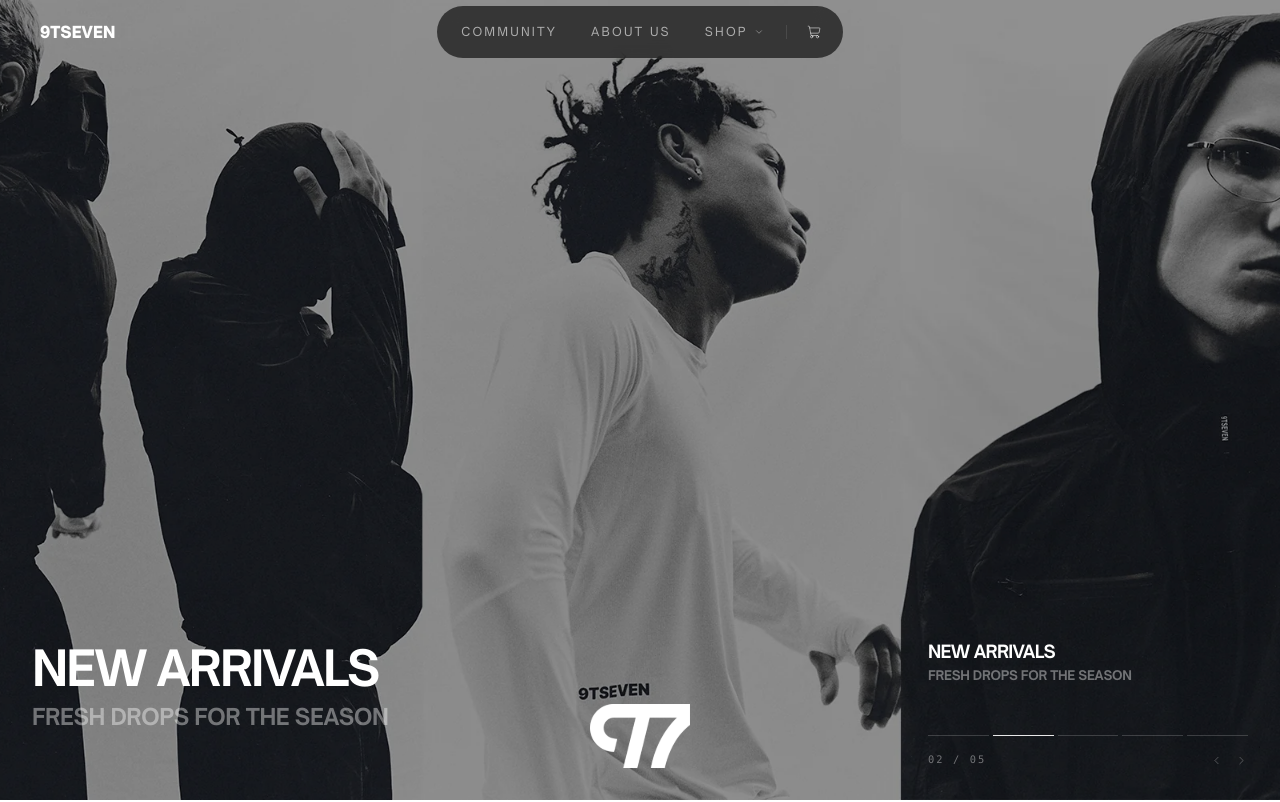
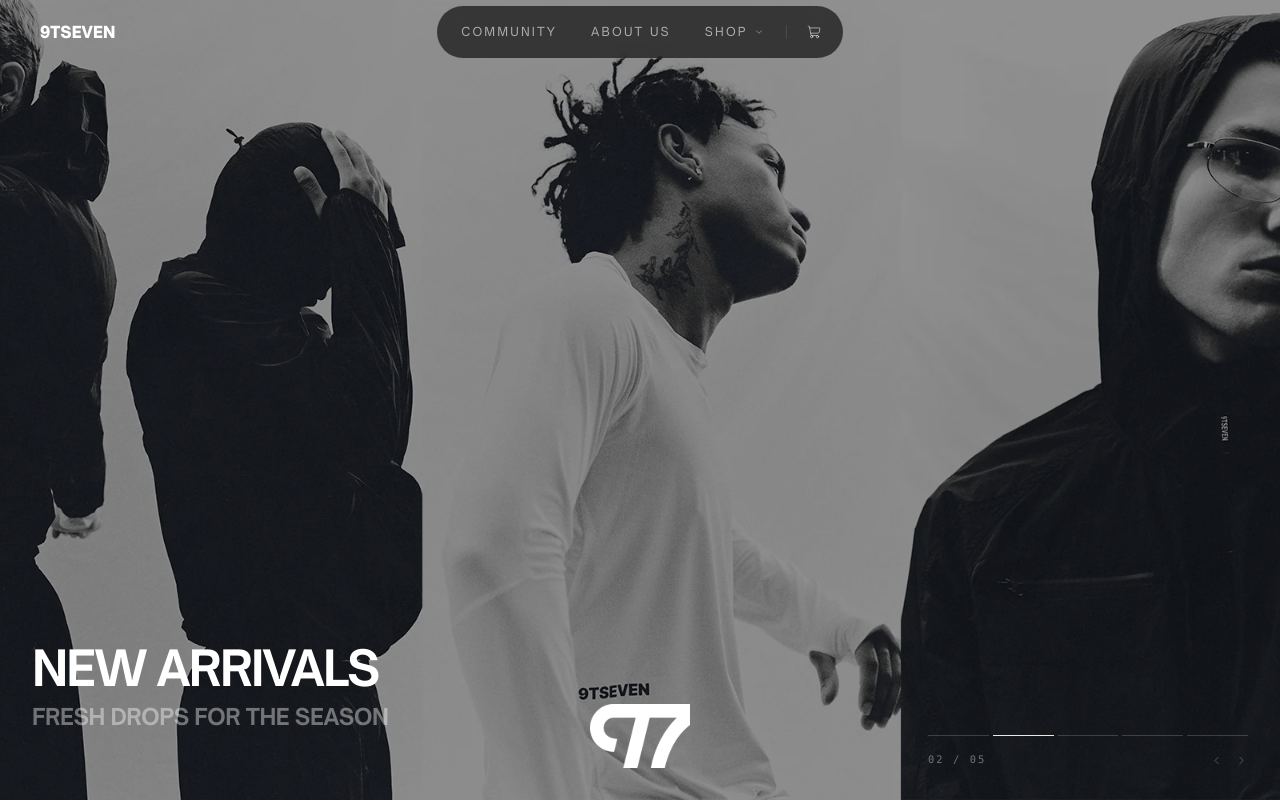
Before and after one commit to 9tseven/9tseven-website, a Next.js app: page / in a window 1280 px wide. Shown: the top 802 px of the page. Built offline with nearby package versions, Linux system fonts and the light colour scheme; grey boxes are pictures that could not be loaded; a web font is replaced by a local one.

Commit message:
feat: show heading only on hover, remove subheading from indicator

```diff
--- a/app/components/HeroSection/SlideIndicator.tsx
+++ b/app/components/HeroSection/SlideIndicator.tsx
@@ -20,18 +20,15 @@ const TEXT_TRANSITION = {
 export default function SlideIndicator({ current, onPrev, onNext, onGoTo }: SlideIndicatorProps) {
   const [hoveredIndex, setHoveredIndex] = useState<number | null>(null);
 
-  const activeIndex = hoveredIndex ?? current;
-
   return (
     <div className="absolute bottom-8 right-8 w-1/4 z-10 pointer-events-none">
 
-      {/* Hover heading — desktop only, top-left of indicator container */}
-      <div className="hidden md:block mb-3 pointer-events-none">
-        {/* Heading clip box */}
-        <div className="overflow-hidden" style={{ height: "clamp(1rem, 2vw, 1.5rem)" }}>
-          <AnimatePresence mode="wait" initial={false}>
+      {/* Hover heading — desktop only, shown only while hovering a segment */}
+      <div className="hidden md:block mb-3 pointer-events-none overflow-hidden" style={{ height: "clamp(1rem, 2vw, 1.5rem)" }}>
+        <AnimatePresence mode="wait" initial={false}>
+          {hoveredIndex !== null && (
             <motion.p
-              key={`indicator-heading-${activeIndex}`}
+              key={`indicator-heading-${hoveredIndex}`}
               initial={{ y: "100%" }}
               animate={{ y: 0 }}
               exit={{ y: "-100%" }}
@@ -39,26 +36,10 @@ export default function SlideIndicator({ current, onPrev, onNext, onGoTo }: Slid
               className="font-bold text-white leading-[1.1] uppercase -tracking-[0.04em]"
               style={{ fontSize: "clamp(0.85rem, 1.6vw, 1.1rem)" }}
             >
-              {SLIDES[activeIndex].heading}
+              {SLIDES[hoveredIndex].heading}
             </motion.p>
-          </AnimatePresence>
-        </div>
-        {/* Subheading clip box */}
-        <div className="overflow-hidden mt-0.5" style={{ height: "clamp(0.8rem, 1.4vw, 1rem)" }}>
-          <AnimatePresence mode="wait" initial={false}>
-            <motion.p
-              key={`indicator-sub-${activeIndex}`}
-              initial={{ y: "100%" }}
-              animate={{ y: 0 }}
-              exit={{ y: "-100%" }}
-              transition={{ ...TEXT_TRANSITION, delay: 0.06 }}
-              className="font-bold text-white/40 leading-[1.2] uppercase -tracking-[0.02em]"
-              style={{ fontSize: "clamp(0.65rem, 1.1vw, 0.8rem)" }}
-            >
-              {SLIDES[activeIndex].subheading}
-            </motion.p>
-          </AnimatePresence>
-        </div>
+          )}
+        </AnimatePresence>
       </div>
 
       {/* Segmented progress bar */}
```
